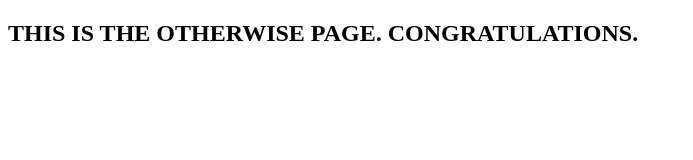
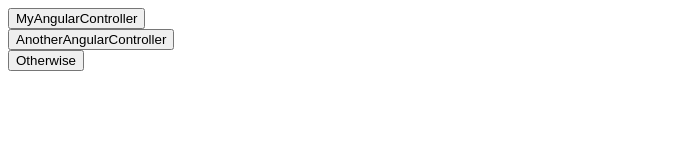
Before and after one commit to andrewomacdonald/directivePractice, a plain HTML site: page index.html in a window 1280 px wide. Shown: the whole page, without its empty margins (0-693 px from the left). Drawn offline with nearby package versions, Linux system fonts and the light colour scheme; some packages are replaced by stand-ins of ours.

Commit message:
added buttons to switch between controllers

```diff
--- a/app.js
+++ b/app.js
@@ -23,7 +23,7 @@
                 {
                     name: 'otherwise',
                     url: '/',
-                    template: '<h2>THIS IS THE OTHERWISE PAGE. CONGRATULATIONS.</h2>'
+                    templateUrl: 'template/otherwise.html'
                 }
             ];
 
--- /dev/null
+++ b/template/otherwise.html
@@ -0,0 +1,11 @@
+<div>
+    <a ui-sref="hello">
+        <button>MyAngularController</button>
+    </a><br>
+    <a ui-sref="goodbye">
+        <button>AnotherAngularController</button>
+    </a><br>
+    <a ui-sref="otherwise">
+        <button>Otherwise</button>
+    </a>
+</div>
```
Also changed, not shown: template/directiveTemplate.html (+4 -0 lines).
